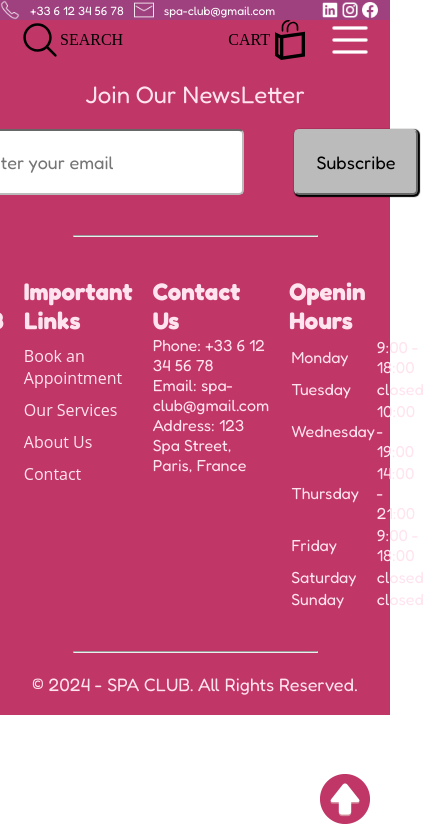
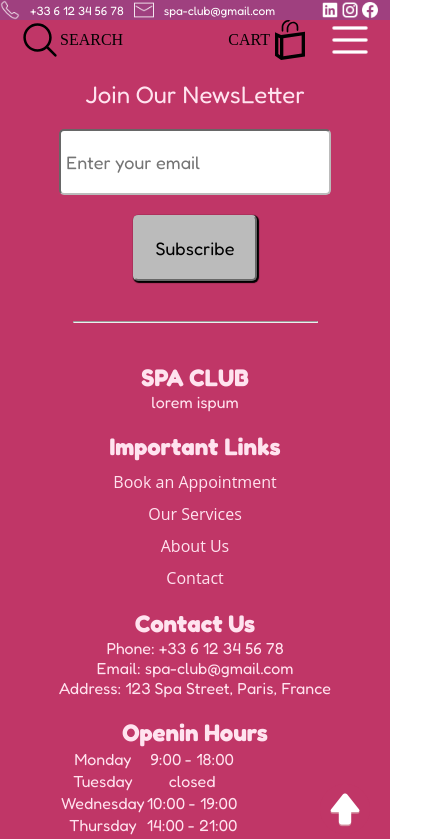
Before and after one commit to BenjaminC62/RoseQuartz-Spa, a React (Create React App) app: page /services in a window 390 px wide. Shown: the top 839 px of the page, 446 px wide, since content can reach past the window. Built offline with nearby package versions, Linux system fonts and the light colour scheme.

Commit message:
:rocket: update the responsive made it a little bit better #14

```diff
--- a/src/styles/App.css
+++ b/src/styles/App.css
@@ -71,7 +71,7 @@ li a:hover{
     cursor: pointer;
 }
 
-@media screen and (max-width: 768px){
+@media screen and (max-width: 1038px){
     .liste-nav{
         display: none;
     }
--- a/src/styles/Footer.css
+++ b/src/styles/Footer.css
@@ -89,3 +89,29 @@
     text-decoration: none;
     font-family: var(--secondary-font);
 }
+
+@media screen and (max-width: 1038px) {
+    .news-letter-inscription {
+        flex-direction: column;
+        justify-content: center;
+    }
+
+    .footer-email-text {
+        margin-right: 0;
+        margin-bottom: 20px;
+    }
+
+    .footer-category-bloc{
+        flex-direction: column;
+        text-align: center;
+    }
+
+    .footer-first-category, .footer-second-category, .footer-third-category, .footer-fourth-category{
+        margin-right: 0;
+        margin-bottom: 20px;
+    }
+
+    .footer-fourth-category{
+
+    }
+}
--- a/src/styles/GoUp.css
+++ b/src/styles/GoUp.css
@@ -6,3 +6,11 @@
     z-index: var(--front-index);
     cursor: pointer;
 }
+
+@media screen and (max-width: 1038px){
+    .up-arrow{
+        z-index: 10000;
+        bottom: 10px;
+    }
+
+}
--- a/src/styles/GridServices.css
+++ b/src/styles/GridServices.css
@@ -36,3 +36,16 @@
     align-items:center;
     flex-direction: column;
 }
+
+@media screen and (max-width: 1038px){
+    .grid-services{
+        grid-template-columns: repeat(2, 1fr);
+        padding-top: 50px;
+        text-align: left;
+    }
+
+    .service{
+        align-items: flex-start; /* align the epilation title to the left */
+    }
+
+}
--- a/src/styles/Home.css
+++ b/src/styles/Home.css
@@ -83,6 +83,31 @@
     background-position: center;
 }
 
+@media screen and (max-width: 1038px){
+    .main-title{
+        font-size: 3rem;
+        top: 15%;
+        width: 100%;
+        text-align: center;
+    }
+
+    .main-sub-title{
+        font-size: 1rem;
+        top: 22%;
+        left: 0%;
+        width: 100%;
+        text-align: center
+    }
+
+    .button-discovery{
+        font-size: 18px;
+        top: 27%;
+        left: 0%;
+
+    }
+
+}
+
 @keyframes fadeIn {
     to {
         opacity: 1;
```
